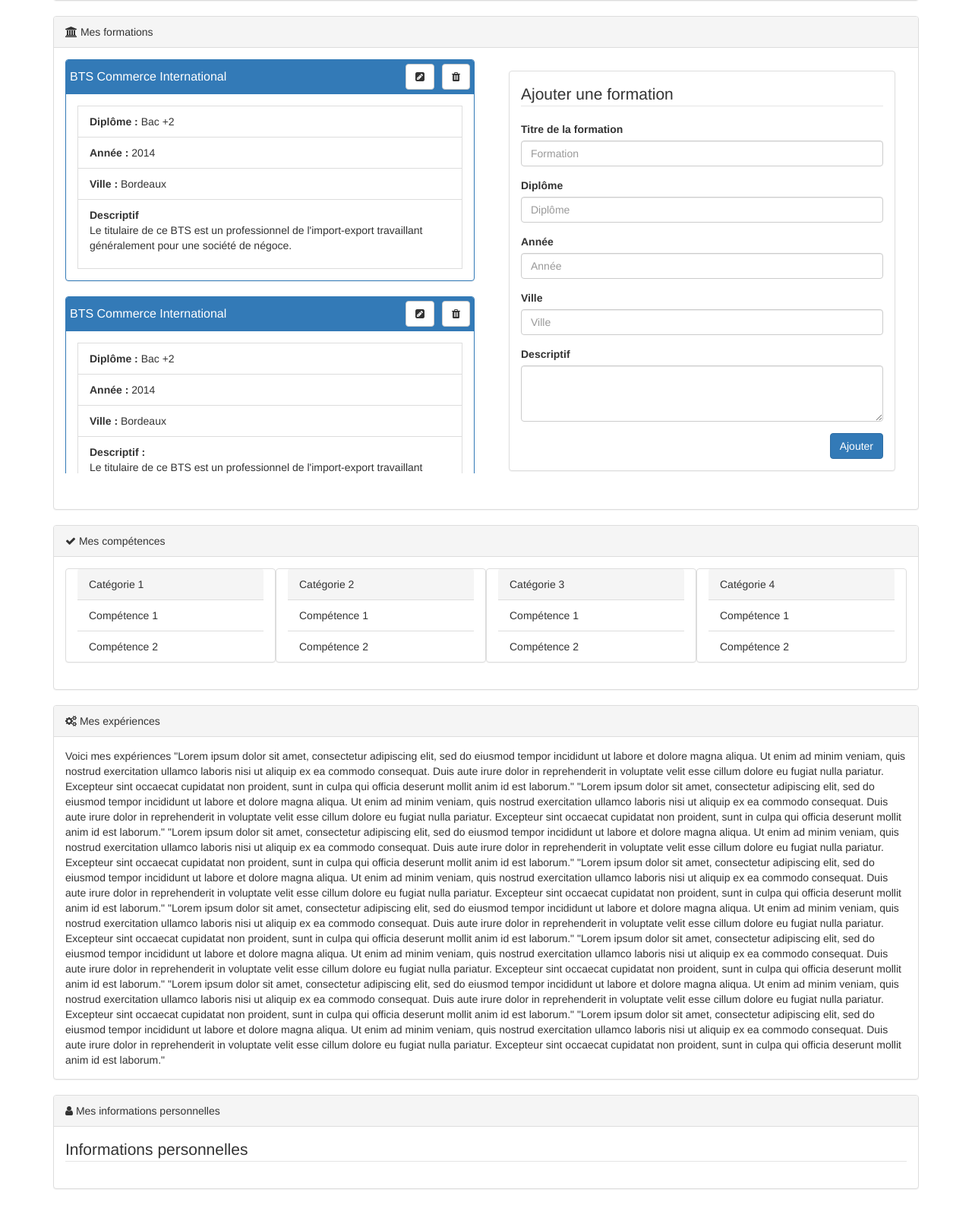
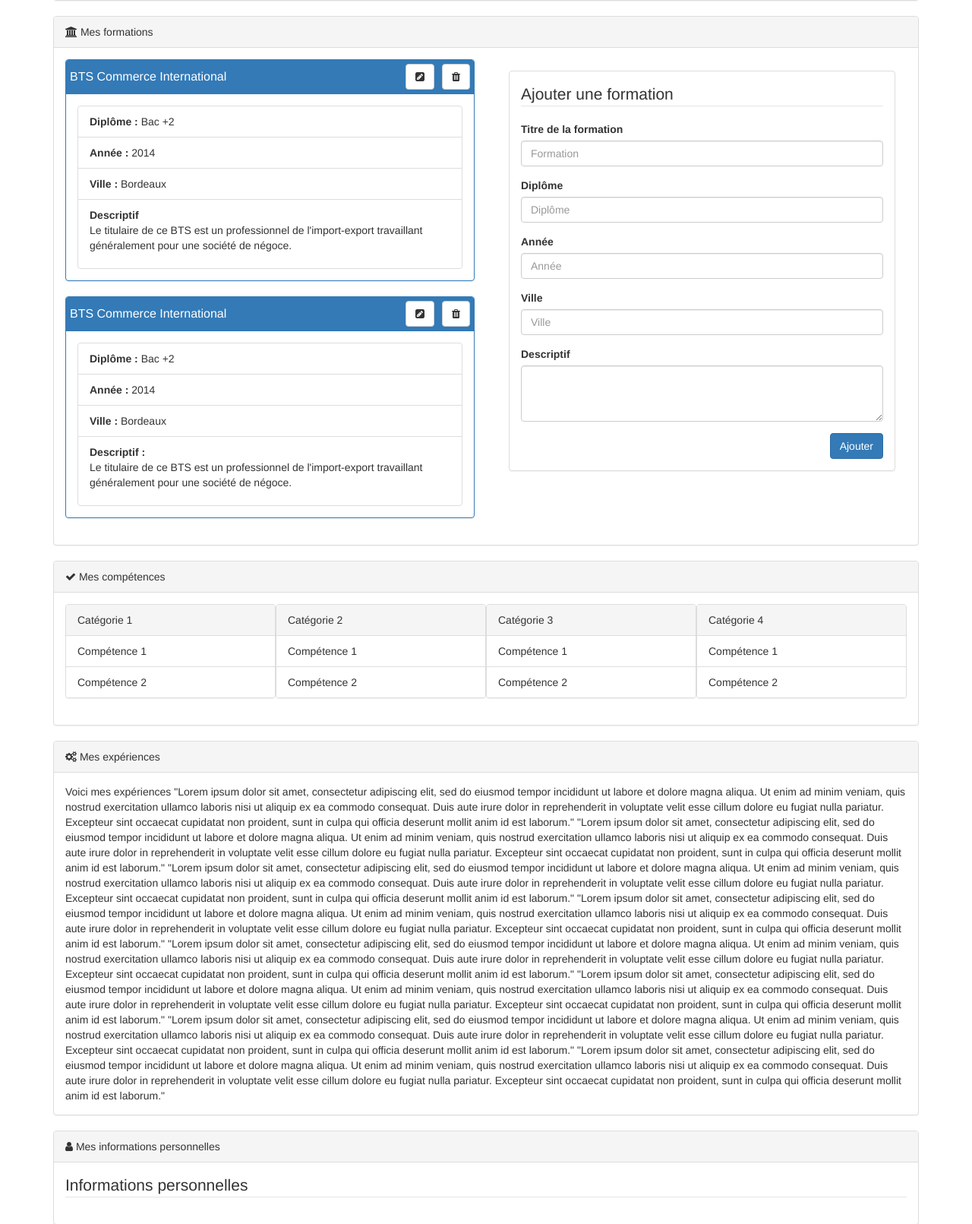
Before and after one commit to balzrog/codeIgniter, a CodeIgniter app: page /dglsweb/administration/index in a window 1280 px wide. Shown: the part 763-2374 px from the top of the page at 76% size. Before the commit the page ends 2328 px from the top, so only its background shows below. Run offline with CodeIgniter, Linux system fonts and the light colour scheme; some libraries are stand-ins or nearby versions.

Commit message:
Update administration

```diff
--- a/application/models/Administration_model.php
+++ b/application/models/Administration_model.php
@@ -11,4 +11,8 @@ class Administration_model extends CI_Model
     public function get_user_max_infos() {
         return $this->db->query("CALL sp_getUserMaxInfos(?)", '51')->result_array();
     }
+
+    public function update_user_infos(){
+
+    }
 }
--- a/application/views/Administration_view.php
+++ b/application/views/Administration_view.php
@@ -148,28 +148,28 @@
         <div class="panel panel-default">
             <div class="panel-heading"><i class="fa fa-check"></i> Mes compétences</div>
             <div class="panel-body">
-                <div class="panel panel-default col-lg-3">
+                <div class="panel panel-default col-lg-3" id="panelSkill">
                     <div class="panel-heading"> Catégorie 1</div>
                         <ul class="list-group">
                             <li class="list-group-item"> Compétence 1 </li>
                             <li class="list-group-item"> Compétence 2 </li>
                         </ul>
                 </div>
-                <div class="panel panel-default col-lg-3">
+                <div class="panel panel-default col-lg-3" id="panelSkill">
                     <div class="panel-heading"> Catégorie 2</div>
                         <ul class="list-group">
                             <li class="list-group-item"> Compétence 1 </li>
                             <li class="list-group-item"> Compétence 2 </li>
                         </ul>
                 </div>
-                <div class="panel panel-default col-lg-3">
+                <div class="panel panel-default col-lg-3" id="panelSkill">
                     <div class="panel-heading"> Catégorie 3</div>
                         <ul class="list-group">
                             <li class="list-group-item"> Compétence 1 </li>
                             <li class="list-group-item"> Compétence 2 </li>
                         </ul>
                 </div>
-                <div class="panel panel-default col-lg-3">
+                <div class="panel panel-default col-lg-3" id="panelSkill">
                     <div class="panel-heading"> Catégorie 4</div>
                         <ul class="list-group">
                             <li class="list-group-item"> Compétence 1 </li>
@@ -208,26 +208,22 @@
                 <div class="col-lg-6">
                     <div class="form-group">
                         <?=form_label('Nom', 'name', array('class' => 'control-label'))?>
-                        <?=form_input(array('value' => $result['nom'],'name' => 'name', 'class' => 'form-control', 'id' => 'name', 'placeholder' => '', 'tabindex' => '1' , 'disabled' => 'true'))?>
+                        <?=form_input(array('value' => $result['nom'],'name' => 'name', 'class' => 'form-control', 'id' => 'name', 'placeholder' => '', 'tabindex' => '1' ))?>
                     </div>
                     <div class="form-group">
                         <?=form_label('Prénom', 'firstname', array('class' => 'control-label'))?>
-                        <?=form_input(array('value' => $result['prenom'],'name' => 'firstname', 'class' => 'form-control', 'id' => 'firstname', 'placeholder' => '', 'tabindex' => '2', 'disabled' => 'true'))?>
+                        <?=form_input(array('value' => $result['prenom'],'name' => 'firstname', 'class' => 'form-control', 'id' => 'firstname', 'placeholder' => '', 'tabindex' => '2'))?>
                     </div>
                     <div class="form-group">
                         <?=form_label('Téléphone', 'phone', array('class' => 'control-label'))?>
                         <?=form_input(array('value' => $result['telephone'],'name' => 'phone', 'class' => 'form-control', 'id' => 'phone', 'placeholder' => '', 'tabindex' => '3'))?>
                     </div>
                     <div class="form-group">
-                        <?=form_label('Mot de passe', 'password', array('class' => 'control-label'))?>
-                        <?=form_password(array('name' => 'password', 'class' => 'form-control', 'id' => 'password', 'placeholder' => '', 'tabindex' => '4', 'disabled' => 'true'))?>
+                        <?=form_label('Adresse email', 'mail', array('class' => 'control-label'))?>
+                        <?=form_input(array('value' => $result['mail'],'name' => 'mail', 'class' => 'form-control', 'id' => 'mail', 'placeholder' => '', 'tabindex' => '6'))?>
                     </div>
                 </div>
                 <div class="col-lg-6">
-                    <div class="form-group">
-                        <?=form_label('Adresse email', 'mail', array('class' => 'control-label'))?>
-                        <?=form_input(array('value' => $result['mail'],'name' => 'mail', 'class' => 'form-control', 'id' => 'mail', 'placeholder' => '', 'tabindex' => '6', 'disabled' => 'true'))?>
-                    </div>
                     <div class="form-group">
                         <?=form_label('Adresse', 'address', array('class' => 'control-label'))?>
                         <?=form_input(array('value' => $result['adresse'],'name' => 'address', 'class' => 'form-control', 'id' => 'address', 'placeholder' => '', 'tabindex' => '7'))?>
--- a/assets/css/style.css
+++ b/assets/css/style.css
@@ -51,6 +51,11 @@
     position:fixed;
 }
 
+#panelSkill{
+    padding-left: 0px;
+    padding-right: 0px;
+}
+
 .panel-heading h3 {
     white-space: nowrap;
     overflow: hidden;
@@ -59,15 +64,3 @@
     width: 75%;
     padding-top: 8px;
 }
-
-#list-group-admin .list-group-item {
-    border-radius: 0
-}
-
-@media (min-width: 1200px) {
-    .panel-custom-height {
-        height: 545px;
-        overflow-y: scroll;
-    }
-
-}
```
